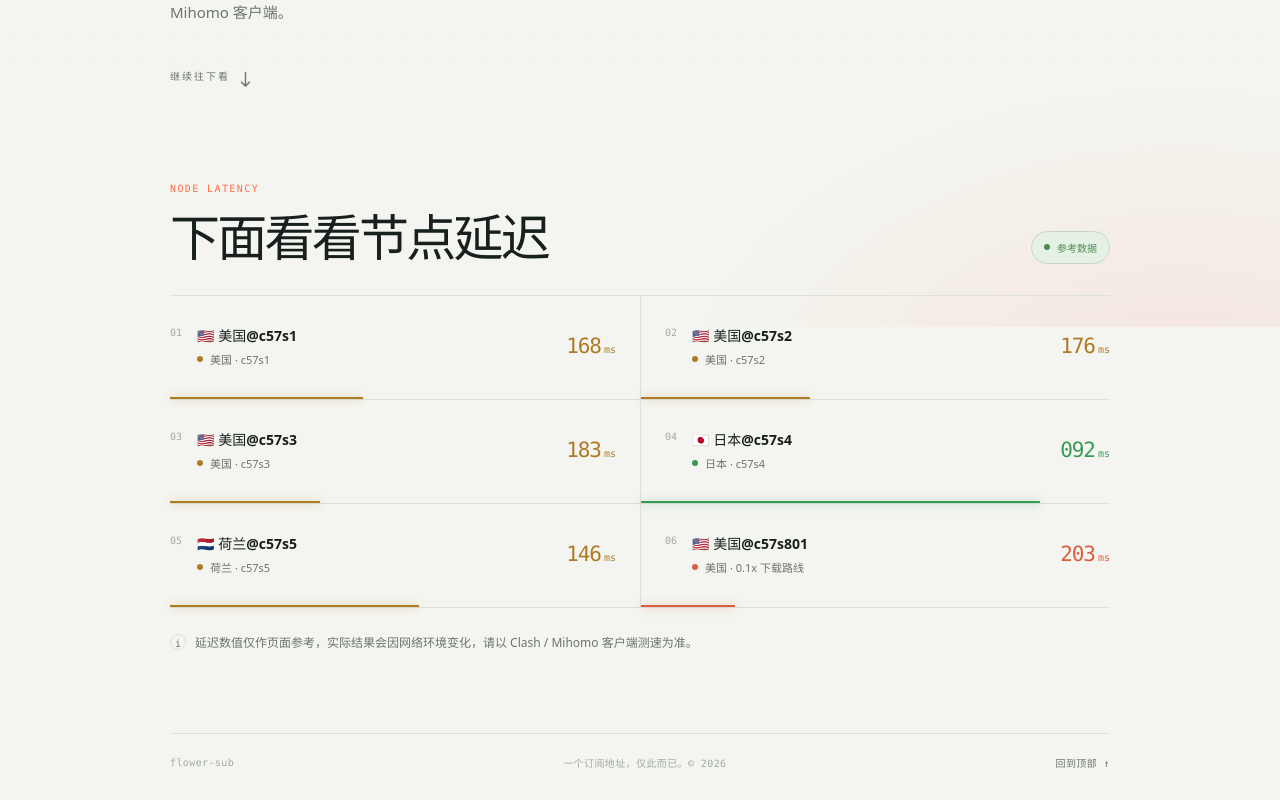
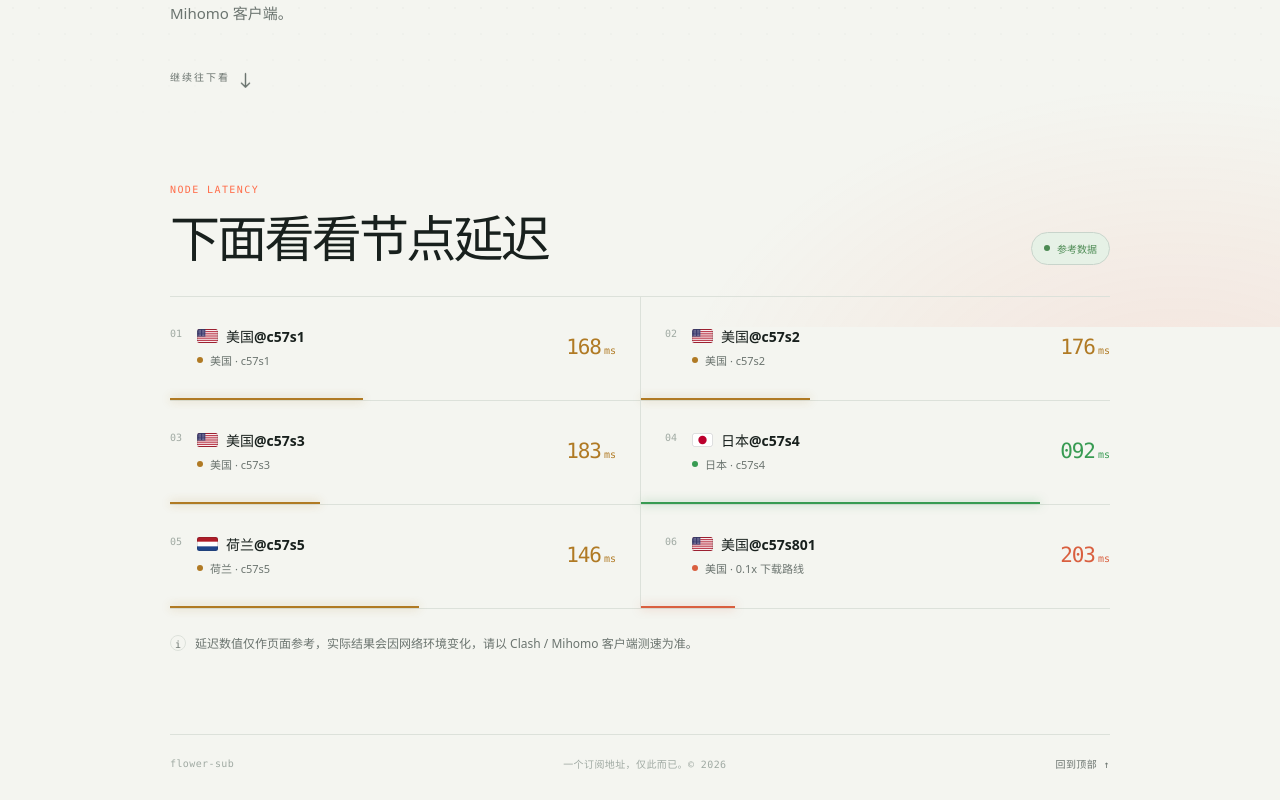
Before and after one commit to Ayor1337/flower-subconvert, a React (Vite) app: page / in a window 1280 px wide. Shown: the part 473-1273 px from the top of the page. Built offline with nearby package versions, Linux system fonts and the light colour scheme.

Commit message:
fix: SVG 国旗替代 emoji，修复顶栏全宽吸顶
- 新增 Flag 组件内联绘制国旗，解决 Windows 无国旗 emoji 字形
  导致区域指示符退化为字母对的问题
- 顶栏移出 page-shell 全宽吸顶，新增 topbar-inner 与正文同参对齐

```diff
--- a/src/App.jsx
+++ b/src/App.jsx
@@ -1,13 +1,15 @@
 import { useEffect, useState } from "react";
+import Flag from "./Flag.jsx";
 
 const nodes = [
-  { name: "🇺🇸 美国@c57s1", region: "美国 · c57s1", latency: 168, level: "ok" },
-  { name: "🇺🇸 美国@c57s2", region: "美国 · c57s2", latency: 176, level: "ok" },
-  { name: "🇺🇸 美国@c57s3", region: "美国 · c57s3", latency: 183, level: "ok" },
-  { name: "🇯🇵 日本@c57s4", region: "日本 · c57s4", latency: 92, level: "fast" },
-  { name: "🇳🇱 荷兰@c57s5", region: "荷兰 · c57s5", latency: 146, level: "ok" },
+  { flag: "us", name: "美国@c57s1", region: "美国 · c57s1", latency: 168, level: "ok" },
+  { flag: "us", name: "美国@c57s2", region: "美国 · c57s2", latency: 176, level: "ok" },
+  { flag: "us", name: "美国@c57s3", region: "美国 · c57s3", latency: 183, level: "ok" },
+  { flag: "jp", name: "日本@c57s4", region: "日本 · c57s4", latency: 92, level: "fast" },
+  { flag: "nl", name: "荷兰@c57s5", region: "荷兰 · c57s5", latency: 146, level: "ok" },
   {
-    name: "🇺🇸 美国@c57s801",
+    flag: "us",
+    name: "美国@c57s801",
     region: "美国 · 0.1x 下载路线",
     latency: 203,
     level: "slow",
@@ -103,8 +105,9 @@ function App() {
   const year = new Date().getFullYear();
 
   return (
-    <main className="page-shell">
+    <>
       <nav className="topbar" aria-label="主导航">
+        <div className="topbar-inner">
           <a className="brand" href="#top" aria-label="回到顶部">
             <span className="brand-mark">f/</span>
             <span>flower-sub</span>
@@ -113,8 +116,10 @@ function App() {
             <i className="clock-live" aria-hidden="true" />
             上海 {clock}
           </span>
+        </div>
       </nav>
 
+      <main className="page-shell">
         <div className="ticker" aria-hidden="true">
           <div className="ticker-track">
             {[0, 1].map((seg) => (
@@ -195,7 +200,10 @@ function App() {
                     {String(index + 1).padStart(2, "0")}
                   </span>
                   <div>
-                  <strong>{node.name}</strong>
+                    <strong>
+                      <Flag code={node.flag} />
+                      {node.name}
+                    </strong>
                     <span className="node-region">
                       <i className={`node-dot dot-${node.level}`} />
                       {node.region}
@@ -236,6 +244,7 @@ function App() {
           </a>
         </footer>
       </main>
+    </>
   );
 }
 
--- /dev/null
+++ b/src/Flag.jsx
@@ -0,0 +1,64 @@
+// Windows 的 Segoe UI Emoji 不含国旗字形，区域指示符会退化为
+// "US""JP" 这类字母对。这里用内联 SVG 自绘国旗，保证全平台一致。
+
+const US_STRIPES = Array.from({ length: 7 }, (_, i) => (
+  <rect key={`s${i}`} y={(i * 40) / 13} width="38" height={20 / 13} fill="#b22234" />
+));
+
+const US_STARS = Array.from({ length: 30 }, (_, i) => (
+  <circle
+    key={`t${i}`}
+    cx={1.75 + (i % 6) * 2.55}
+    cy={1.7 + Math.floor(i / 6) * 1.86}
+    r="0.48"
+    fill="#fff"
+  />
+));
+
+function FlagUS() {
+  return (
+    <svg viewBox="0 0 38 20" preserveAspectRatio="none">
+      <rect width="38" height="20" fill="#fff" />
+      {US_STRIPES}
+      <rect width="15.2" height="10.8" fill="#3c3b6e" />
+      {US_STARS}
+    </svg>
+  );
+}
+
+function FlagJP() {
+  return (
+    <svg viewBox="0 0 30 20" preserveAspectRatio="none">
+      <rect width="30" height="20" fill="#fff" />
+      <circle cx="15" cy="10" r="6" fill="#bc002d" />
+    </svg>
+  );
+}
+
+function FlagNL() {
+  return (
+    <svg viewBox="0 0 30 20" preserveAspectRatio="none">
+      <rect width="30" height="20" fill="#21468b" />
+      <rect width="30" height="13.34" fill="#fff" />
+      <rect width="30" height="6.67" fill="#ae1c28" />
+    </svg>
+  );
+}
+
+const FLAGS = {
+  us: FlagUS,
+  jp: FlagJP,
+  nl: FlagNL,
+};
+
+export default function Flag({ code }) {
+  const Specific = FLAGS[code?.toLowerCase()];
+  if (!Specific) {
+    return <span className="flag-code">{code}</span>;
+  }
+  return (
+    <span className="flag" aria-hidden="true">
+      <Specific />
+    </span>
+  );
+}
--- a/src/styles.css
+++ b/src/styles.css
@@ -192,18 +192,25 @@ body::after {
 
 /* ---------- topbar ---------- */
 
+/* 顶栏全宽出血吸顶，内部再用与 page-shell 相同的宽度对齐 */
+/* 顶栏全宽吸顶；topbar-inner 与 page-shell 同参对齐 */
 .topbar {
   position: sticky;
   top: 0;
   z-index: 20;
-  display: flex;
-  align-items: center;
-  justify-content: space-between;
-  height: clamp(68px, 8vw, 84px);
   border-bottom: 1px solid var(--line);
   background: color-mix(in srgb, var(--paper) 84%, transparent);
   -webkit-backdrop-filter: blur(14px);
   backdrop-filter: blur(14px);
+}
+
+.topbar-inner {
+  display: flex;
+  align-items: center;
+  justify-content: space-between;
+  width: min(940px, calc(100% - clamp(32px, 6vw, 48px)));
+  margin: 0 auto;
+  height: clamp(68px, 8vw, 84px);
 }
 
 .brand {
@@ -553,6 +560,25 @@ h1 {
   font-weight: 700;
 }
 
+/* SVG 国旗：Windows 无国旗 emoji 字形，用矢量图保证全平台一致 */
+.flag {
+  display: inline-grid;
+  width: 21px;
+  height: 14px;
+  margin-right: 8px;
+  vertical-align: -1px;
+  border-radius: 2.5px;
+  outline: 1px solid color-mix(in srgb, var(--ink) 14%, transparent);
+  outline-offset: -1px;
+  overflow: hidden;
+}
+
+.flag svg {
+  display: block;
+  width: 100%;
+  height: 100%;
+}
+
 .node-region {
   display: inline-flex;
   align-items: center;
@@ -708,7 +734,7 @@ h1 {
     padding: clamp(52px, 14vw, 63px) 0 clamp(56px, 14vw, 68px);
   }
 
-  .topbar {
+  .topbar-inner {
     height: 64px;
   }
 
```
Lines whose indentation alone changed are shown as unchanged.
